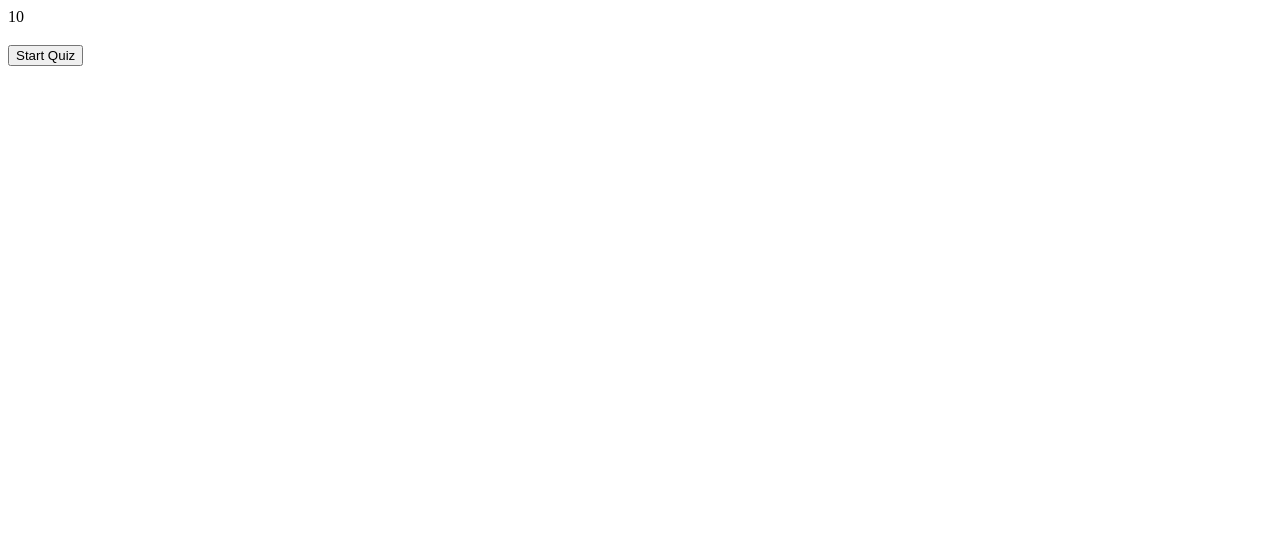
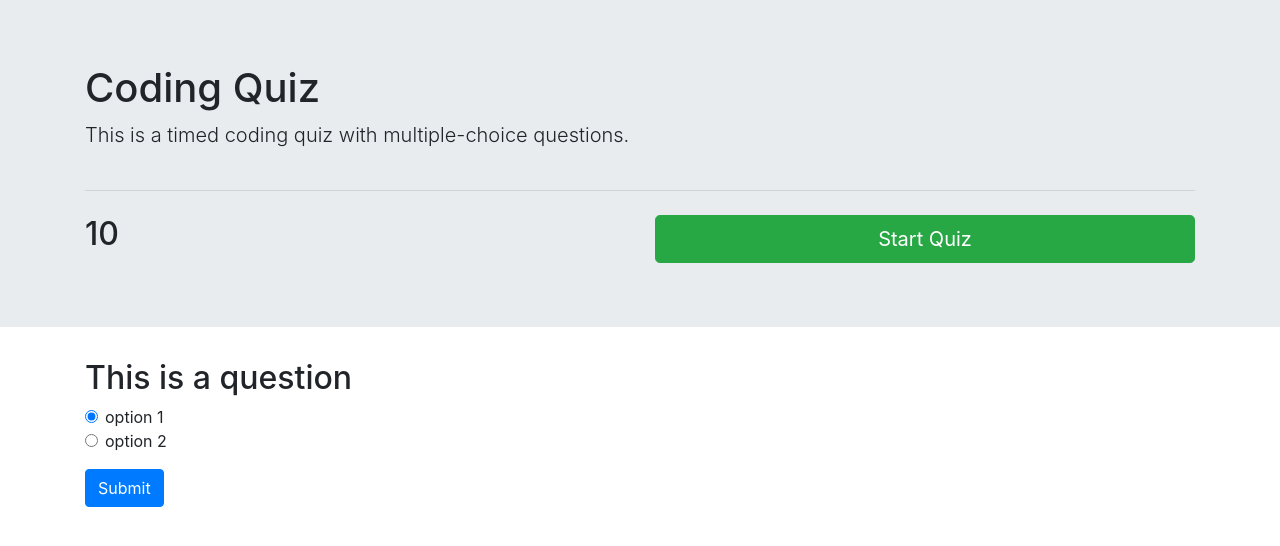
Before and after one commit to alapsraval/html-coding-quiz, a plain HTML site: page index.html in a window 1280 px wide. Drawn offline with nearby package versions, Linux system fonts and the light colour scheme.

Commit message:
added bootstrap for styling

```diff
--- a/index.html
+++ b/index.html
@@ -1,23 +1,81 @@
 <!DOCTYPE html>
 <html>
+
 <head>
     <meta charset='utf-8'>
     <meta http-equiv='X-UA-Compatible' content='IE=edge'>
     <title>Coding Quiz</title>
     <meta name='viewport' content='width=device-width, initial-scale=1'>
+    <link rel="stylesheet" href="https://cdn.jsdelivr.net/npm/bootstrap@4.6.0/dist/css/bootstrap.min.css"
+        integrity="sha384-B0vP5xmATw1+K9KRQjQERJvTumQW0nPEzvF6L/Z6nronJ3oUOFUFpCjEUQouq2+l" crossorigin="anonymous">
     <link rel='stylesheet' type='text/css' media='screen' href='assets/style.css'>
 </head>
+
 <body>
     <main>
-        <div id="timer">10</div>
-        <div id="questions">
-            <h3 id="question"></h3>
-            <p id="options"></p>
-            <button class="start-button">Start Quiz</button>
+        <div class="jumbotron jumbotron-fluid">
+            <div class="container">
+                <div class="row">
+                    <div class="col-sm">
+                        <h1>Coding Quiz</h1>
+                        <p class="lead">This is a timed coding quiz with multiple-choice questions.</p>
+                    </div>
+                </div>
+                <hr class="my-4">
+                <div class="row">
+                    <div class="col-sm">
+                        <h2 id="timer">10</h2>
+                    </div>
+                    <div class="col-sm">
+                        <button class="start-button btn btn-success btn-lg btn-block">Start Quiz</button>
+                    </div>
+                </div>
+            </div>
         </div>
+        <div class="container" id="questions">
+            <!-- Content here -->
+            <div class="row">
+                <div class="col-sm">
+                    <form>
+                        <h2 id="question">This is a question</h2>
+                        <fieldset class="form-group row">
+                            <div class="col" id="options">
+                                <div class="form-check">
+                                    <input class="form-check-input" type="radio" name="answerOptions" id="option2"
+                                        value="option1" checked>
+                                    <label class="form-check-label" for="option2">
+                                        option 1
+                                    </label>
+                                </div>
+                                <div class="form-check">
+                                    <input class="form-check-input" type="radio" name="answerOptions" id=""
+                                        value="option2">
+                                    <label class="form-check-label" for="option2">
+                                        option 2
+                                    </label>
+                                </div>
+                            </div>
+                          </fieldset>
+                          <div class="form-group row">
+                            <div class="col-sm-10">
+                                <button type="submit" class="btn btn-primary">Submit</button>
+                            </div>
+                          </div>
+                    </form>
+                </div>
+            </div>
+        </div>
+
         <div id="result"></div>
     </main>
-
+    <script src="https://code.jquery.com/jquery-3.5.1.slim.min.js"
+        integrity="sha384-DfXdz2htPH0lsSSs5nCTpuj/zy4C+OGpamoFVy38MVBnE+IbbVYUew+OrCXaRkfj"
+        crossorigin="anonymous"></script>
+    <script src="https://cdn.jsdelivr.net/npm/bootstrap@4.6.0/dist/js/bootstrap.bundle.min.js"
+        integrity="sha384-Piv4xVNRyMGpqkS2by6br4gNJ7DXjqk09RmUpJ8jgGtD7zP9yug3goQfGII0yAns"
+        crossorigin="anonymous"></script>
+        <script src="assets/questionBank.js"></script>
     <script src='assets/script.js'></script>
 </body>
+
 </html>
```
